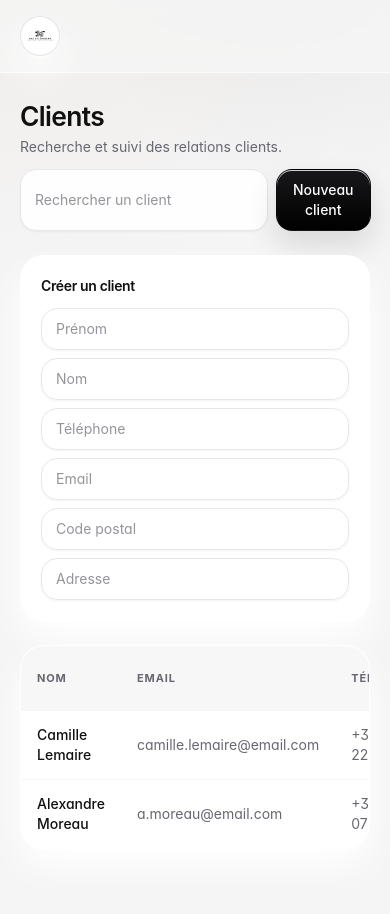
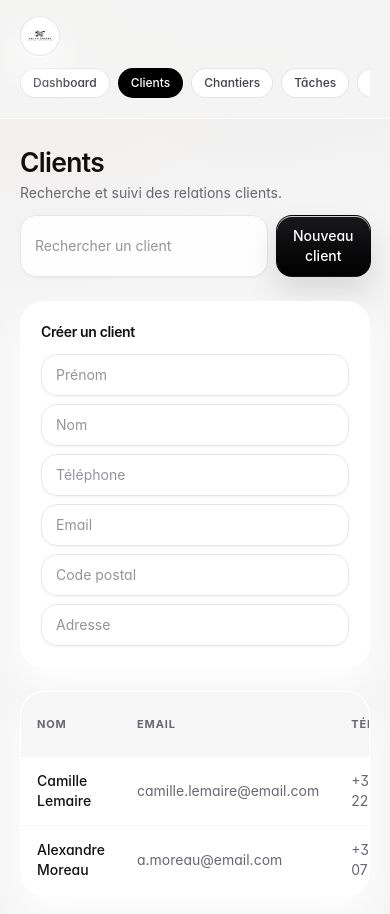
Before and after one commit to JEREM1997/N-J-Desk, a Next.js app: page /clients in a window 390 px wide. Shown: the top 914 px of the page. Before the commit the page ends 873 px from the top, so only its background shows below. Built offline with nearby package versions, Linux system fonts and the light colour scheme.

Commit message:
fix: expose all modules on mobile with header navigation

```diff
--- a/components/layout/app-shell.tsx
+++ b/components/layout/app-shell.tsx
@@ -1,13 +1,17 @@
 import { Sidebar } from '@/components/layout/sidebar';
 import { BrandLogo } from '@/components/layout/brand-logo';
+import { MobileNav } from '@/components/layout/mobile-nav';
 
 export function AppShell({ children }: { children: React.ReactNode }) {
   return (
     <div className="min-h-screen bg-transparent md:flex">
       <Sidebar />
       <main className="flex-1">
-        <header className="sticky top-0 z-10 flex items-center justify-between border-b border-white/70 bg-background/80 px-5 py-4 backdrop-blur md:hidden">
-          <BrandLogo compact />
+        <header className="sticky top-0 z-10 border-b border-white/70 bg-background/80 px-5 py-4 backdrop-blur md:hidden">
+          <div className="flex items-center justify-between">
+            <BrandLogo compact />
+          </div>
+          <MobileNav />
         </header>
         <div className="mx-auto max-w-7xl px-5 py-6 md:px-8 md:py-9">{children}</div>
       </main>
--- /dev/null
+++ b/components/layout/mobile-nav.tsx
@@ -0,0 +1,40 @@
+'use client';
+
+import Link from 'next/link';
+import { usePathname } from 'next/navigation';
+import { cn } from '@/lib/utils';
+
+const links = [
+  { href: '/dashboard', label: 'Dashboard' },
+  { href: '/clients', label: 'Clients' },
+  { href: '/projects', label: 'Chantiers' },
+  { href: '/tasks', label: 'Tâches' },
+  { href: '/finance', label: 'Finances' },
+  { href: '/documents', label: 'Documents' },
+  { href: '/sav', label: 'SAV' },
+  { href: '/settings', label: 'Paramètres' }
+];
+
+export function MobileNav() {
+  const pathname = usePathname();
+
+  return (
+    <nav className="mt-3 flex gap-2 overflow-x-auto pb-1">
+      {links.map((link) => {
+        const isActive = pathname === link.href || pathname.startsWith(`${link.href}/`);
+        return (
+          <Link
+            key={link.href}
+            href={link.href}
+            className={cn(
+              'whitespace-nowrap rounded-full border px-3 py-1.5 text-xs font-medium',
+              isActive ? 'border-black/20 bg-black text-white' : 'border-black/10 bg-white text-zinc-700'
+            )}
+          >
+            {link.label}
+          </Link>
+        );
+      })}
+    </nav>
+  );
+}
```
